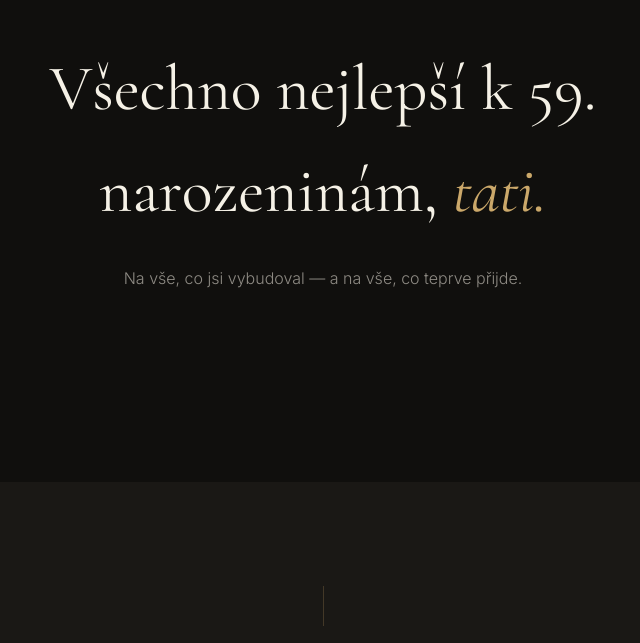
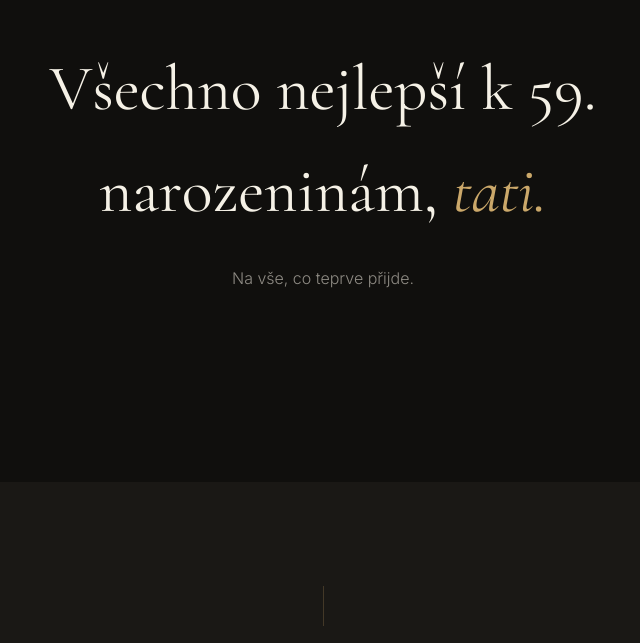
Before and after one commit to nashledy/fsadwqsad, a plain HTML site: page index.html in a window 1280 px wide. Shown: the part 9101-9744 px from the top of the page, without its empty margins (317-957 px from the left). Drawn offline with nearby package versions, Linux system fonts and the light colour scheme.

Commit message:
Update index.html

```diff
--- a/index.html
+++ b/index.html
@@ -529,7 +529,7 @@
     <p class="legacy-quote reveal reveal-delay-1" style="margin-top:24px;">Za více než tři desetiletí Richard vybudoval víc než portfolio. Vybudoval něco, co dál roste.</p>
     <div class="legacy-divider reveal reveal-delay-2"></div>
     <h2 class="legacy-final reveal reveal-delay-2">Všechno nejlepší k 59.<br>narozeninám, <em>tati.</em></h2>
-    <p class="legacy-sub reveal reveal-delay-3">Na vše, co jsi vybudoval — a na vše, co teprve přijde.</p>
+    <p class="legacy-sub reveal reveal-delay-3">Na vše, co teprve přijde.</p>
   </div>
 </section>
 
```
